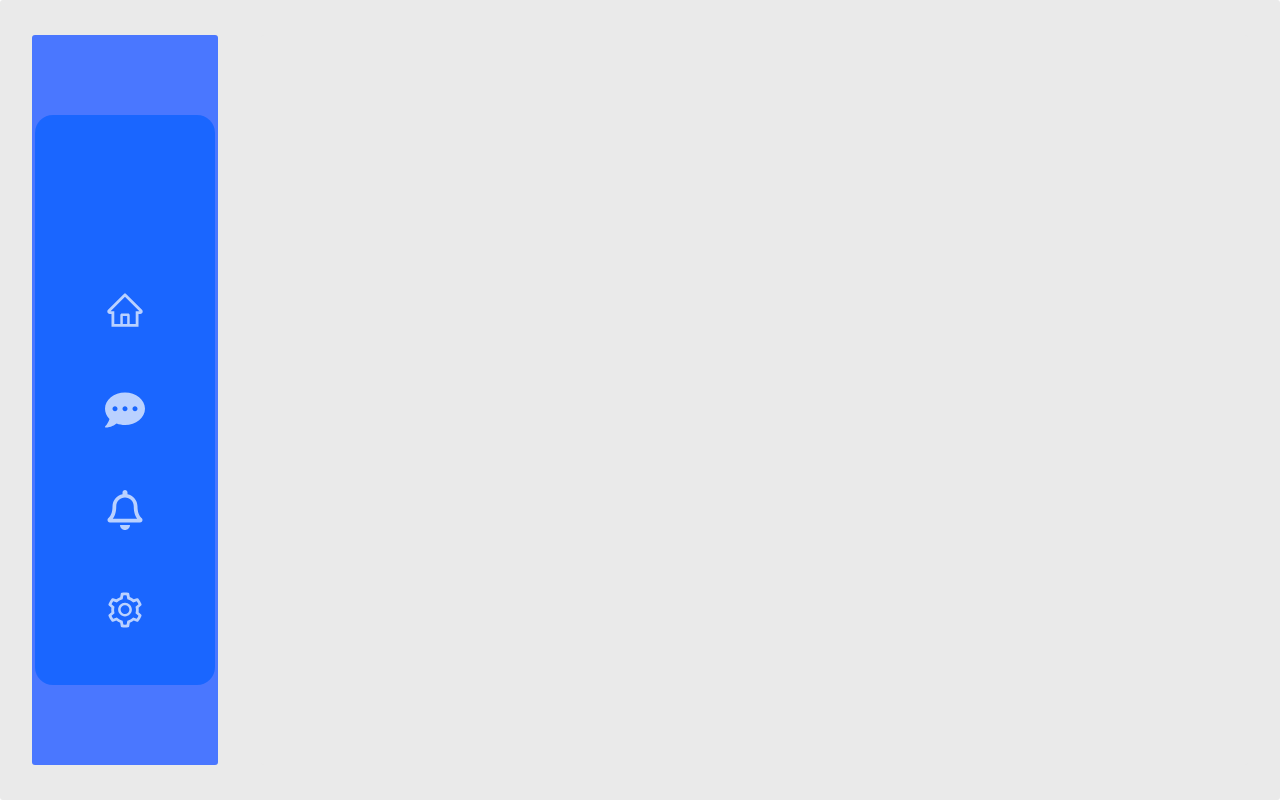
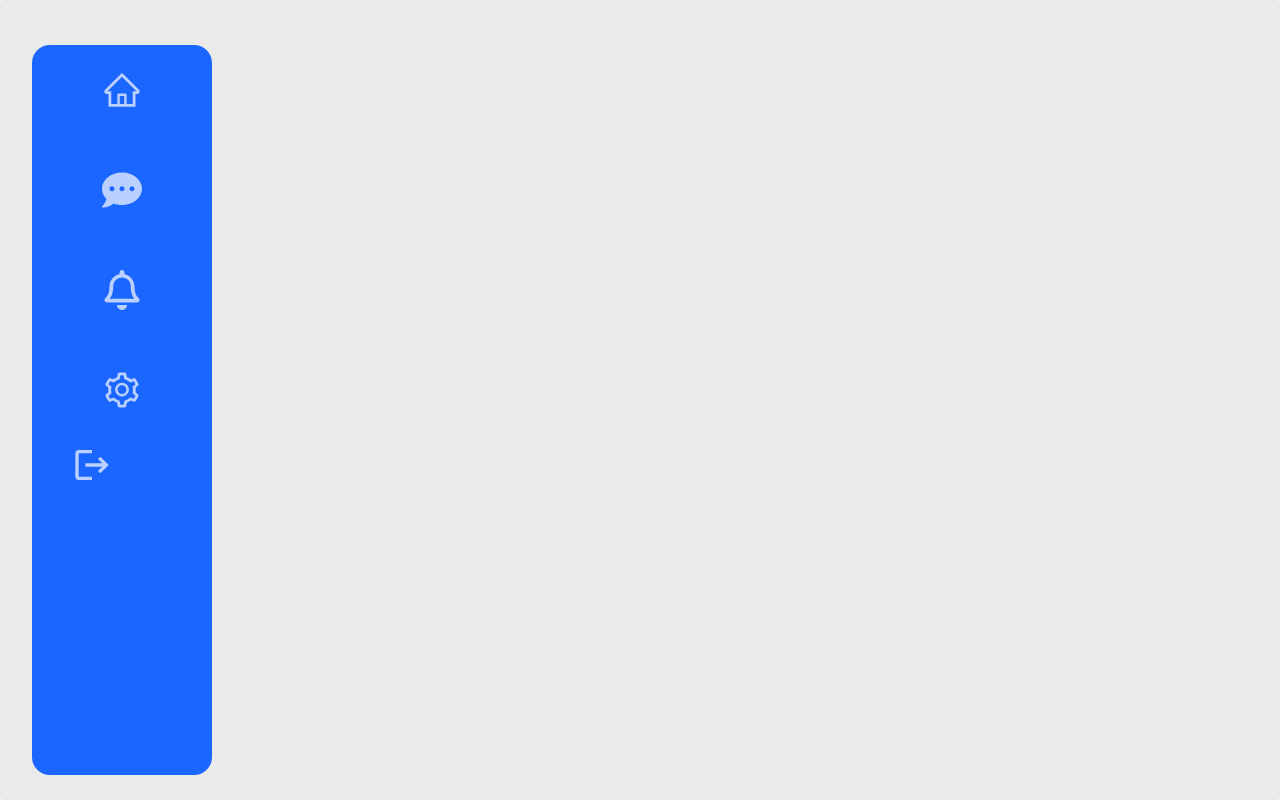
Before and after one commit to ElmanAASTANOV/chat-3-21, a React (Create React App) app: page / in a window 1280 px wide. Built offline with nearby package versions, Linux system fonts and the light colour scheme.

Commit message:
main-layout

```diff
--- a/src/components/SideBar/SideBar.jsx
+++ b/src/components/SideBar/SideBar.jsx
@@ -1,4 +1,8 @@
+import LogOut from 'menus/LogOut';
+import { useNavigate } from 'react-router-dom';
+
 const SideBar = ({ menus =[], onChangeMenu = () =>{}}) => {
+    const navigate = useNavigate()
     return (<aside className="side-bar">
         <header>
 
@@ -16,10 +20,12 @@ const SideBar = ({ menus =[], onChangeMenu = () =>{}}) => {
 
                         </li>
 
-                    )
-                })
+)
+})
 
-            }
+}
+   <LogOut style = {{color:"#BAD1FF", fontSize: "4rem"}} onClick = {() => navigate("/login")}/>
+
         </ul>
     </aside>)
 }
--- a/src/components/SideBar/style.scss
+++ b/src/components/SideBar/style.scss
@@ -1,11 +1,11 @@
 .side-bar{
         background-color: #1A66FF;
+        height: 100%;
         width: 18rem;
         border-radius: 1.8rem;
 
         ul{
             list-style: none;
-            margin-top: 15rem;
         }
         li{
             display: block;
--- a/src/menus/LogOut.jsx
+++ b/src/menus/LogOut.jsx
@@ -1,5 +1,2 @@
 import {MdLogout} from 'react-icons/md';
-const LogOut = [
-    {icon: <MdLogout/>}
-]
-export default LogOut;
+export default MdLogout
--- a/src/pages/Main/style.scss
+++ b/src/pages/Main/style.scss
@@ -3,26 +3,4 @@
     background-color: #eaeaea;
     display: flex;
     padding: 3.5rem 3.2rem;
-
-    .sidebar{
-        background-color: rgb(74, 119, 255);
-        width: 18.6rem;
-        display: flex;
-        flex-direction: column;
-        justify-content: space-around;
-        align-items: center;
-        font-size: 2rem;
-
-        a {
-            color: white;
-            text-decoration: none;
-        }
     }
-
-    .pages{
-        max-height: 100%;
-        background-color: #eaeaea;
-        flex-grow: 1;
-        margin-left: 4.3rem;
-    }
-}
```
